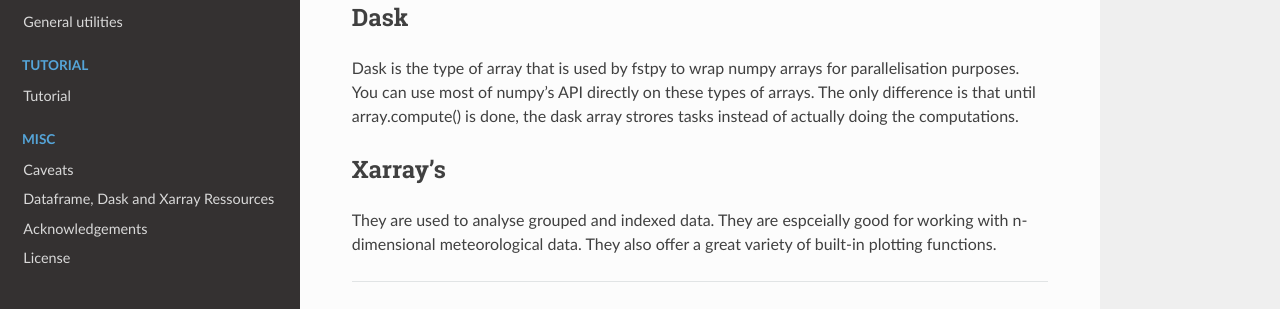
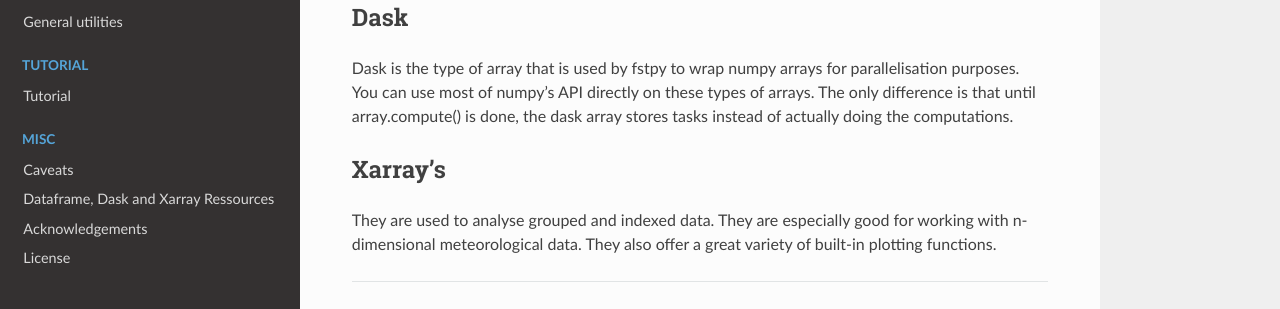
Before and after one commit to sebastiendfortier/fstpy, a Sphinx documentation site: the page built from doc/intro.rst, in a window 1280 px wide and 1026 px high. Shown: the part 639-948 px from the top of the window. Built offline with Sphinx 7.4.7 and the Read the Docs theme 2.0.0, drawn with Linux system fonts in a browser that asks for light colours; pages that are not in the unit, such as notebooks, are missing from menus.

Commit message:
fix some typos

```diff
--- a/doc/caveats.rst
+++ b/doc/caveats.rst
@@ -32,7 +32,7 @@
 ~~~~~~~~~~~~~~~~~~~~
 
 When working with arrays of shape (1, x)  or (x, 1), dask seems to interpret then as beeing 1d.
-My woraround for this is to compute() the dask arrays to obtain numpy arrays for operations
+My workaround for this is to compute() the dask arrays to obtain numpy arrays for operations
 that need to be done on them.
 
 arg functions
@@ -40,7 +40,7 @@
 
 numpy.argmax and the others of that family seem to be a little bit of a problem for dask.
 Dask does supply its own versions that can be called with dask.array.argmax as an example.
-My woraround for this is to compute() the dask arrays to obtain numpy arrays for these
+My workaround for this is to compute() the dask arrays to obtain numpy arrays for these
 operations.
 
 Printing the dataframe
--- a/doc/intro.rst
+++ b/doc/intro.rst
@@ -34,13 +34,13 @@
 Dask is the type of array that is used by fstpy to wrap numpy arrays for
 parallelisation purposes. You can use most of numpy’s API directly on
 these types of arrays. The only difference is that until array.compute()
-is done, the dask array strores tasks instead of actually doing the
+is done, the dask array stores tasks instead of actually doing the
 computations.
 
 
 Xarray's
 --------
 
-They are used to analyse grouped and indexed data. They are espceially
+They are used to analyse grouped and indexed data. They are especially
 good for working with n-dimensional meteorological data. They also offer
 a great variety of built-in plotting functions.
```
Also changed, not shown: 2 other files.
